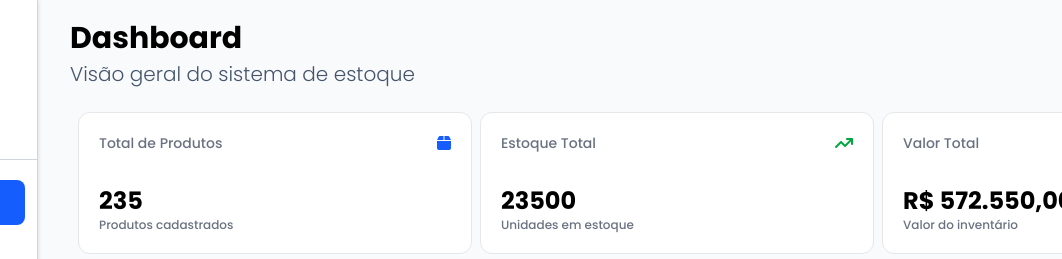
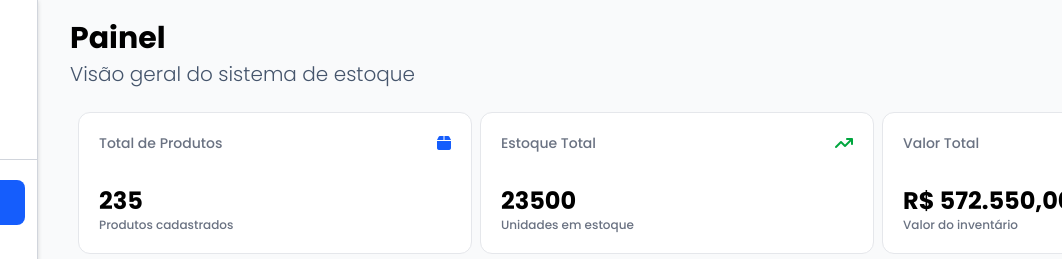
Before and after one commit to sumanbiswasdev/rt-acessorios-sistema-de-estoque, a website: page dashboard.html in a window 1280 px wide. Shown: the top 259 px of the page, 218-1280 px from the left. Drawn offline with nearby package versions, Linux system fonts and the light colour scheme.

Commit message:
dashborad foi mudado pelo nome de painel

```diff
--- a/dashboard.html
+++ b/dashboard.html
@@ -151,7 +151,7 @@
 
                 <div class="absolute top-0 mt-5 md:ml-56 lg:ml-72 ">
                     <div class="space-y-1">
-                        <p class="md:text-xl md:font-bold lg:text-3xl">Dashboard</p>
+                        <p class="md:text-xl md:font-bold lg:text-3xl">Painel</p>
                         <p class="text-slate-600 md:text-lg md:font-light lg:text-xl">Visão geral do sistema de estoque</p>
                     </div>
                 </div>
```
